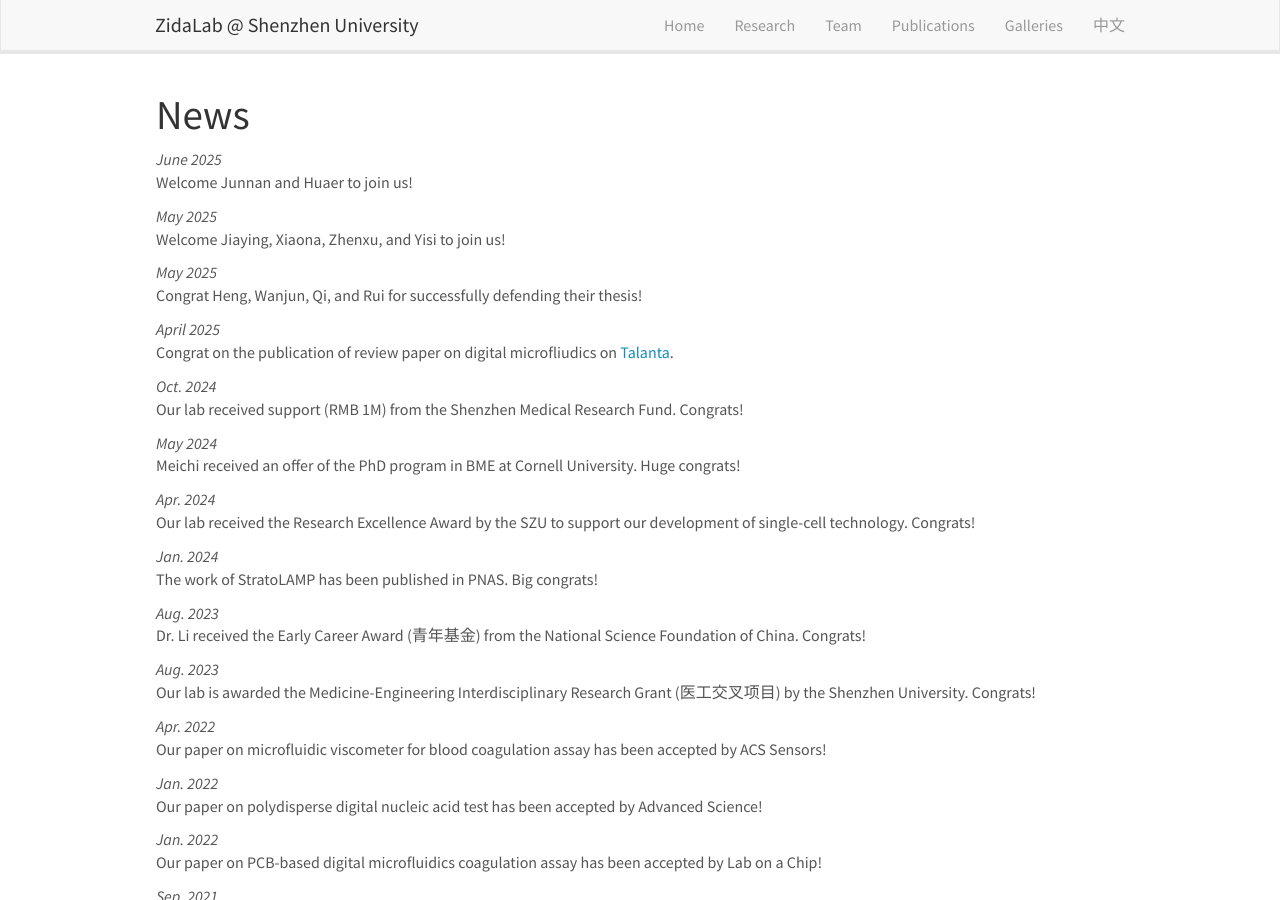
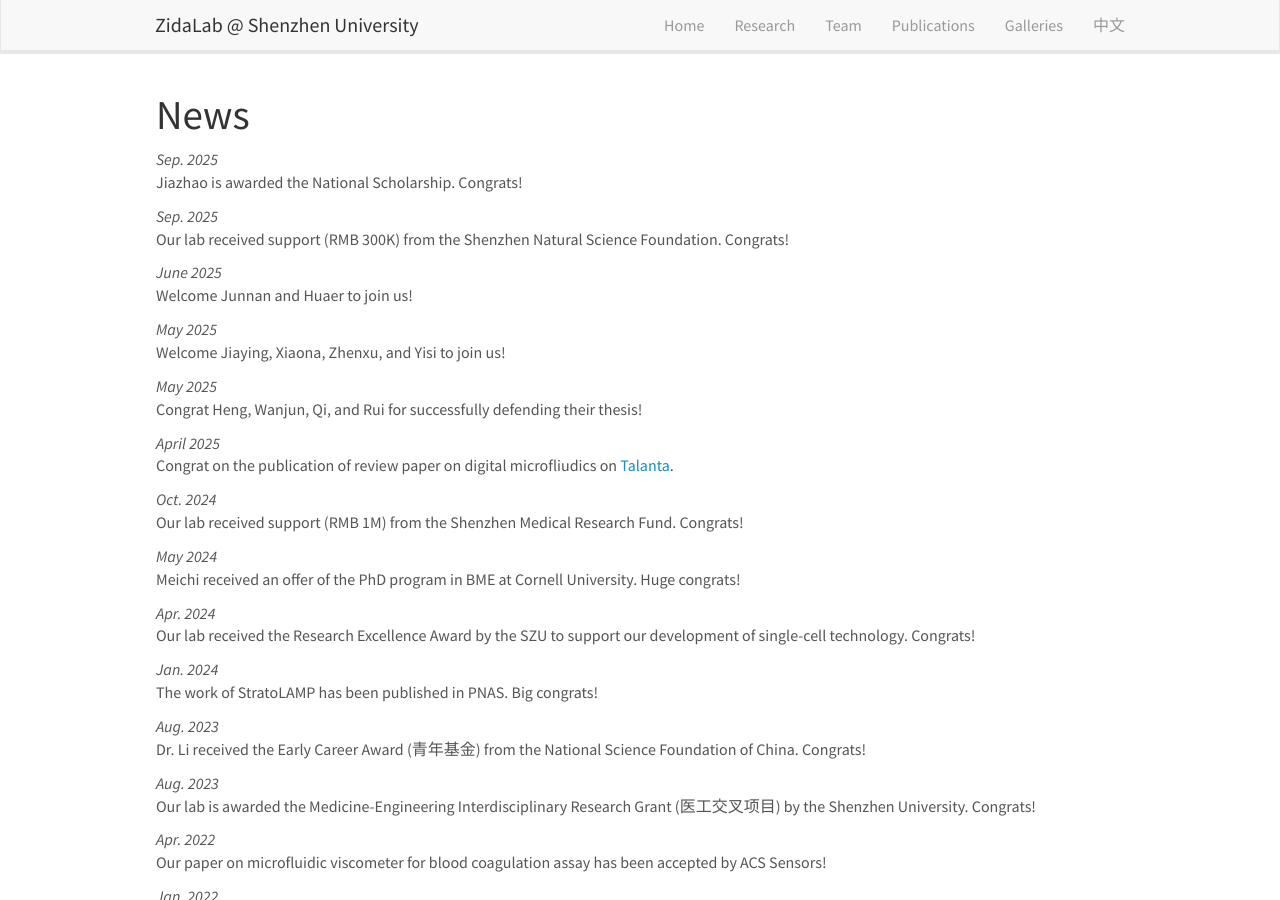
Before and after one commit to zidalab/zidalab.github.io, a Jekyll site: the page built from _pages/allnews.md, in a window 1280 px wide and 900 px high. Built offline with Jekyll 4.4.1, drawn with Linux system fonts in a browser that asks for light colours; nearby versions of some CDN libraries.

Commit message:
Update news.yml

```diff
--- a/_data/news.yml
+++ b/_data/news.yml
@@ -1,3 +1,15 @@
+# - date: Sep. 2025
+#   headline:  The work on Flow-LAMP has been published in [Analytical Chemistry](https://doi.org). Congrats!
+
+# - date: Sep. 2025
+#   headline:  The work on StratoLAMP-2 has been published in [Analytical Chemistry](https://doi.org). Congrats!
+
+- date: Sep. 2025
+  headline:  Jiazhao is awarded the National Scholarship. Congrats!
+
+- date: Sep. 2025
+  headline:  Our lab received support (RMB 300K) from the Shenzhen Natural Science Foundation. Congrats!
+
 - date: June 2025
   headline:  Welcome Junnan and Huaer to join us!
 
```
